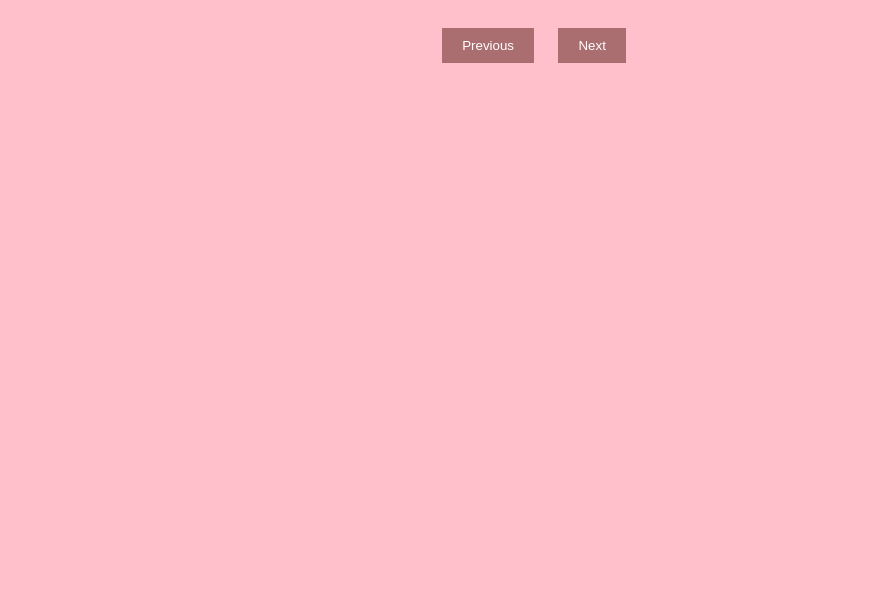
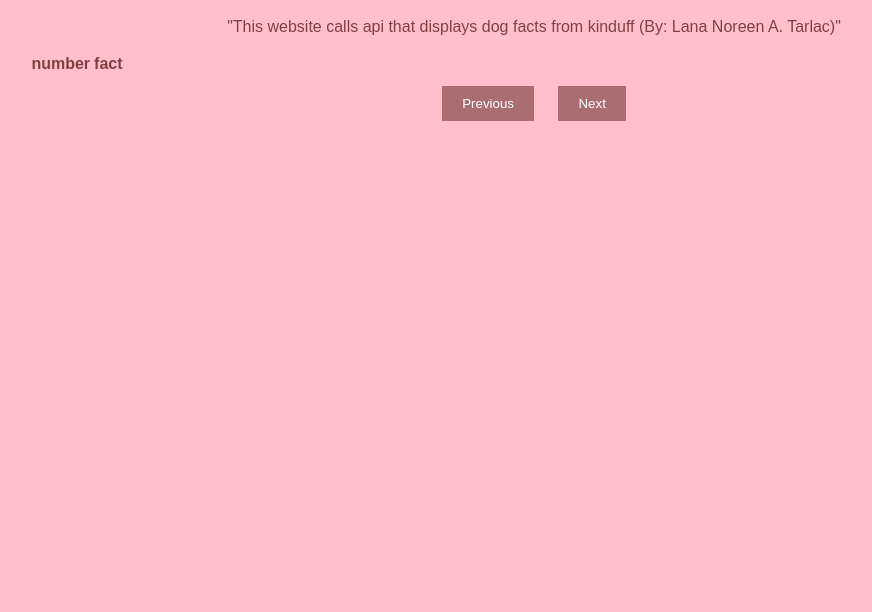
Before and after one commit to lananreen/api-call, a plain HTML site: page test.html in a window 1280 px wide. Shown: the part 188-800 px from the top of the page, without its empty margins (106-978 px from the left). Drawn offline with Linux system fonts and the light colour scheme; no server answers.

Commit message:
Modified and final changes to html

```diff
--- a/test.html
+++ b/test.html
@@ -5,14 +5,22 @@
     <meta name="viewport" content="width=device-width, initial-scale=1.0">
     <title>Dog Facts ૮・ﻌ・ა</title>
     <link rel="stylesheet" href="styles.css">
-
 </head>
 <body>
     <div class="container">
         <h1>Dog Facts .ᐟ.ᐟ</h1>
+        <p>"This website calls api that displays dog facts from kinduff (By: Lana Noreen A. Tarlac)"</p>
         <script src="script.js"></script>
 
-        <div id="factsContainer" class="facts-container"></div>
+        <table id="factsTable" class="facts-table">
+            <thead>
+                <tr>
+                    <th>number</th>
+                    <th>fact</th>
+                </tr>
+            </thead>
+            <tbody id="factsContainer"></tbody>
+        </table>
 
         <div class="pagination">
             <button id="prevBtn" onclick="prevPage()">Previous</button>
```
